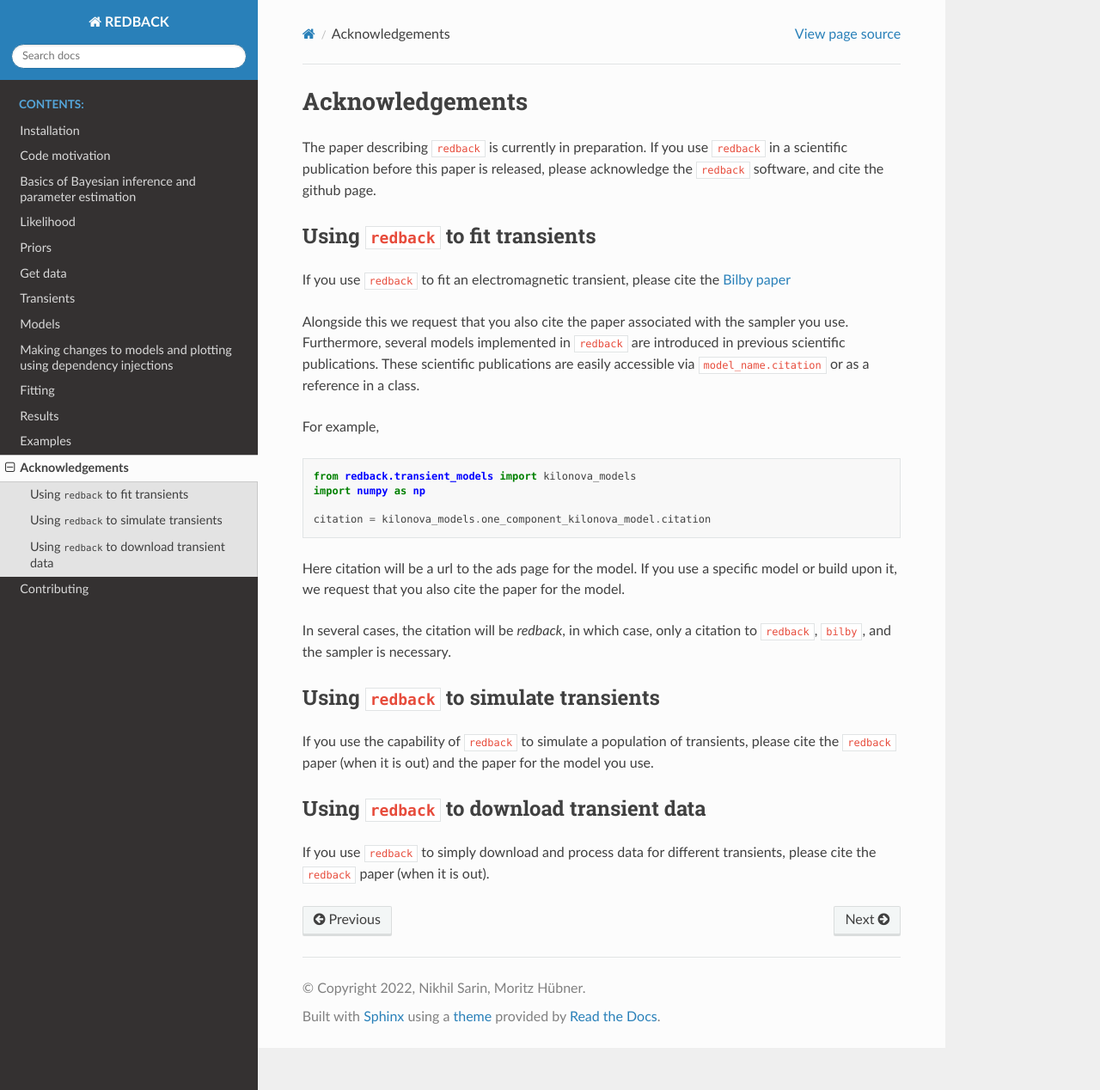
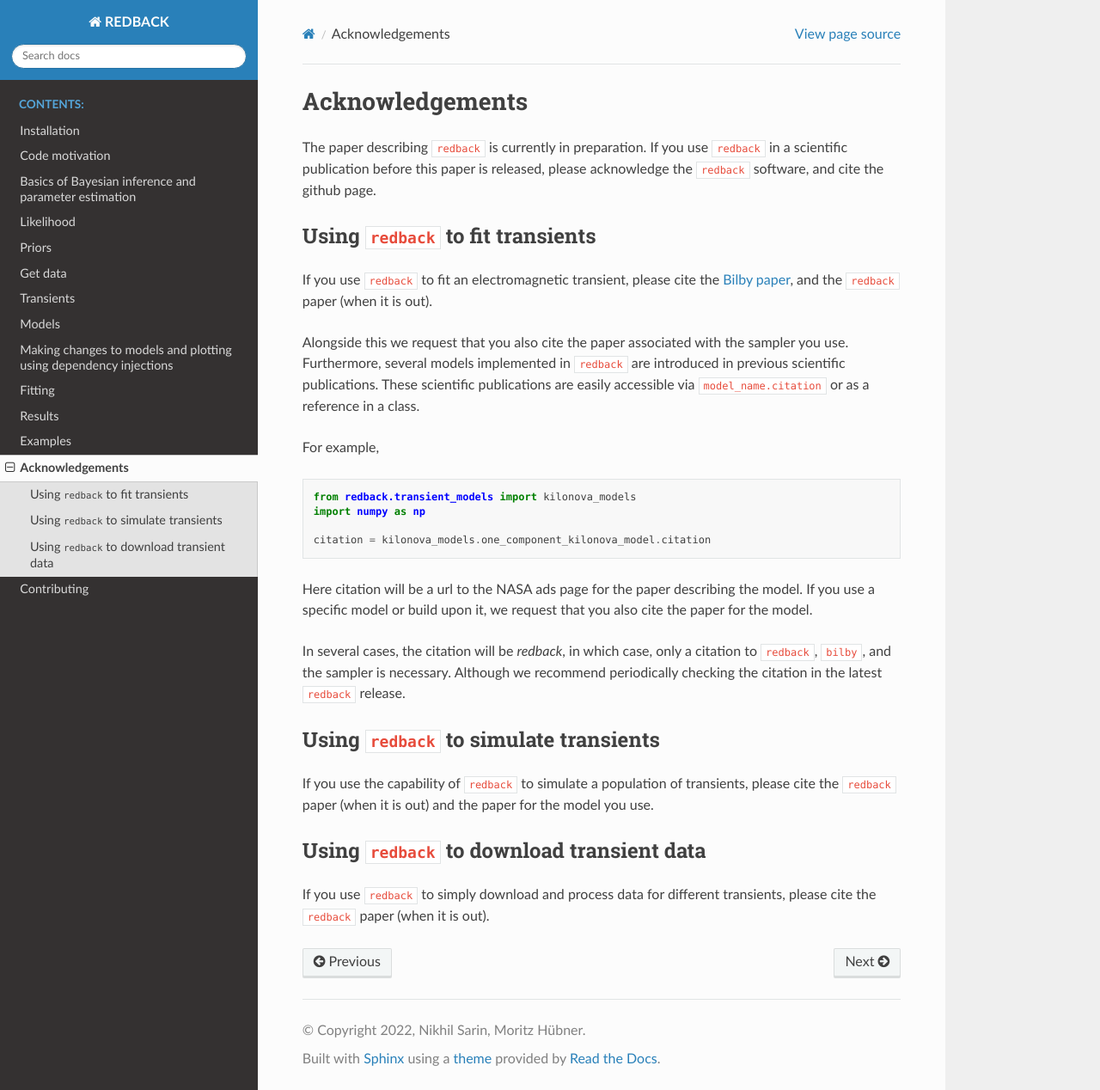
Before and after one commit to nikhil-sarin/redback, a Sphinx documentation site: the page built from docs/acknowledgements.txt, in a window 1280 px wide and 1268 px high. Shown: the whole window at 86% size. Built offline with Sphinx 7.4.7 and the Read the Docs theme 2.0.0, drawn with Linux system fonts in a browser that asks for light colours.

Commit message:
Updated acknowledgements

```diff
--- a/docs/acknowledgements.txt
+++ b/docs/acknowledgements.txt
@@ -9,7 +9,9 @@ please acknowledge the :code:`redback` software, and cite the github page.
 Using :code:`redback` to fit transients
 -------------------------
 
-If you use :code:`redback` to fit an electromagnetic transient, please cite the `Bilby paper <https://ui.adsabs.harvard.edu/#abs/2018arXiv181102042A/abstract>`_
+If you use :code:`redback` to fit an electromagnetic transient,
+please cite the `Bilby paper <https://ui.adsabs.harvard.edu/#abs/2018arXiv181102042A/abstract>`_,
+and the :code:`redback` paper (when it is out).
 
 Alongside this we request that you also cite the paper associated with the sampler you use.
 Furthermore, several models implemented in :code:`redback` are introduced in previous scientific publications.
@@ -24,11 +26,12 @@ For example,
 
     citation = kilonova_models.one_component_kilonova_model.citation
 
-Here citation will be a url to the ads page for the model.
+Here citation will be a url to the NASA ads page for the paper describing the model.
 If you use a specific model or build upon it, we request that you also cite the paper for the model.
 
 In several cases, the citation will be `redback`, in which case,
 only a citation to :code:`redback`, :code:`bilby`, and the sampler is necessary.
+Although we recommend periodically checking the citation in the latest :code:`redback` release.
 
 Using :code:`redback` to simulate transients
 -------------------------
```
Also changed, not shown: README.md (+5 -2 lines).
